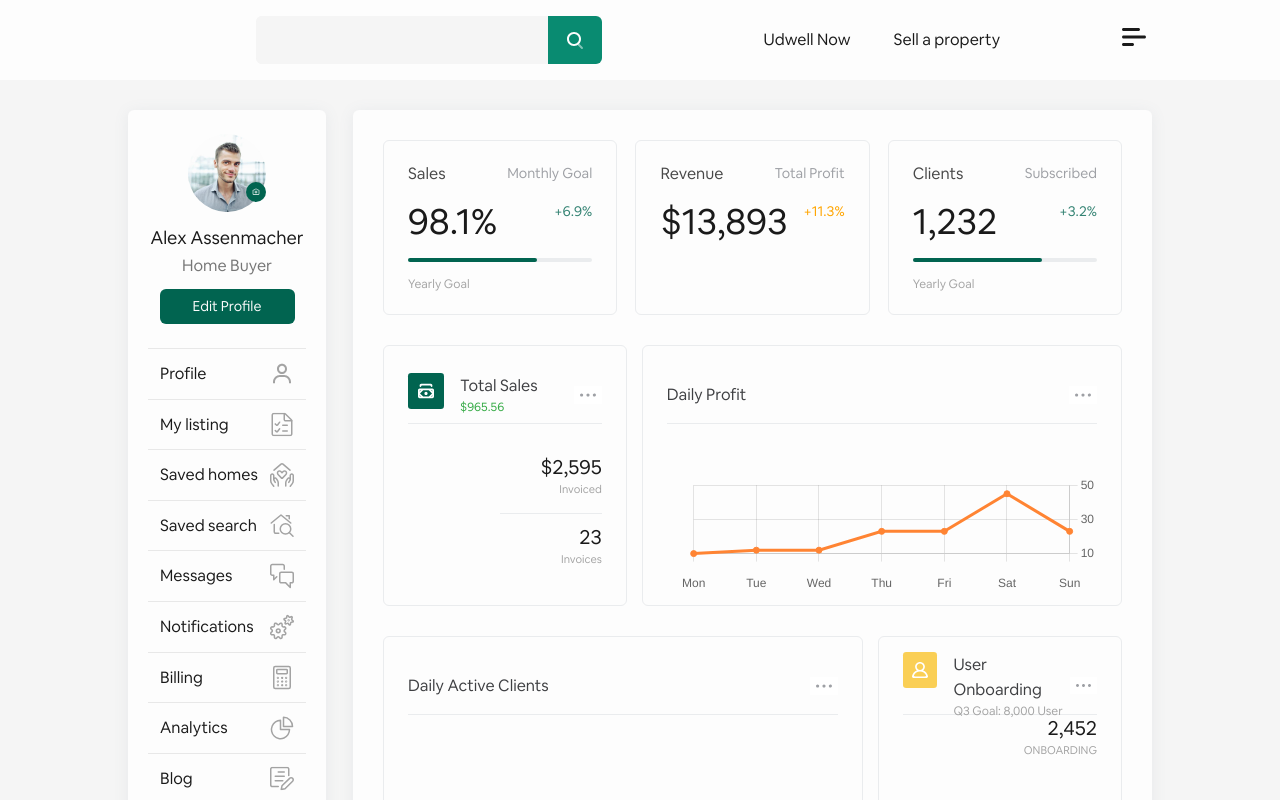
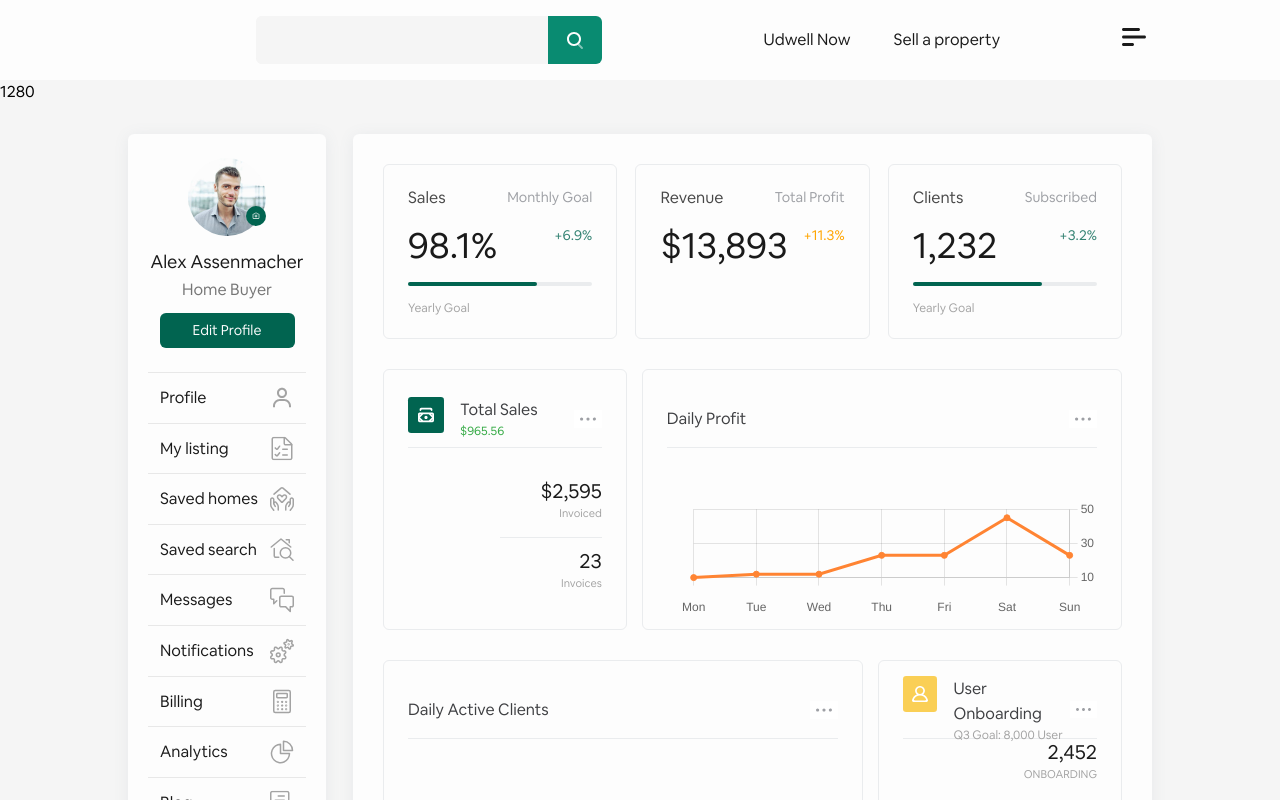
Before and after one commit to abdulmalikgh/front-end-challenge, a React (Create React App) app: page / in a window 1280 px wide. Shown: the top 800 px of the page. Built offline with nearby package versions, Linux system fonts and the light colour scheme.

Commit message:
Cleanup sidebar after switching from smaller screen to larger screen

```diff
--- a/src/App.js
+++ b/src/App.js
@@ -3,11 +3,19 @@ import Footer from './components/Footer.js'
 import Sidebar from './components/sidebar';
 import Main from './components/main';
 import './assets/scss/app.scss';
+import { useState, useEffect } from 'react'
 
 function App() {
+  const size = useWindowSize();
+  if(size.width > 992) {
+    let mainSidebar = document.getElementById('mainSidebar')
+    mainSidebar.style.display = 'flex'
+    mainSidebar.style.height = '814px'
+  }
   return (
     <div className="App">
       <Header />
+      <p>{size.width} </p>
       <main>
         <Sidebar />
         <Main />
@@ -17,4 +25,22 @@ function App() {
   );
 }
 
+function useWindowSize() {
+  const [windowSize, setWindowSize] = useState({
+    width: undefined,
+    height: undefined,
+  });
+  useEffect(() => {
+    function handleResize() {
+      setWindowSize({
+        width: window.innerWidth,
+        height: window.innerHeight,
+      });
+    }
+    window.addEventListener("resize", handleResize);
+    handleResize();
+    return () => window.removeEventListener("resize", handleResize);
+  }, []);
+  return windowSize;
+}
 export default App;
```
